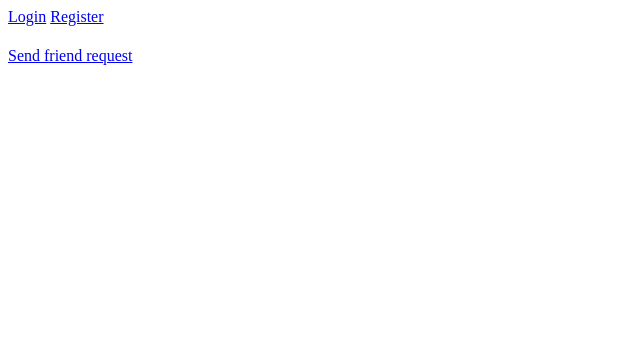
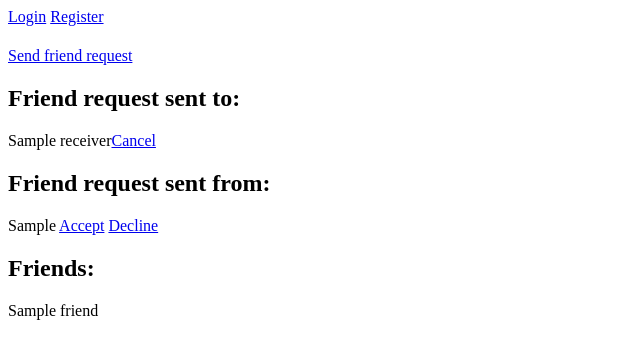
Before and after one commit to M-O-R-F-E-U-S-Z/MORFEUSZ, a Django app: template users/templates/users/profile.html in a window 1280 px wide. Shown: the top 359 px of the page, without its empty margins (0-640 px from the left). Run offline with Django 3.2, Linux system fonts and the light colour scheme; the template is opened without the code that fills it: most values are stand-ins (such as "Sample title", 1, 10 or a date in 2020).

Commit message:
friends system works

```diff
--- a/users/templates/users/accept_friend_request.html
+++ /dev/null
@@ -1,5 +0,0 @@
-{#{%  for friend_request in all_FriendRequets %}#}
-{#<h1>#}
-{#{{ friend_request.sender }} <a href="/accept_friend_request/{{ friend_request.id }}"#}
-{#</h1>#}
-{#{% endfor %}#}
--- a/users/templates/users/profile.html
+++ b/users/templates/users/profile.html
@@ -2,4 +2,22 @@
 {% block content %}
     <h1>{{ user.username }}</h1>
 <a class="nav-item nav-link" href="{% url 'users:send_friend_request' %}">Send friend request</a><br>
+
+    <h2> Friend request sent to: </h2>
+{% for fr_req in request_to %}
+    {{ fr_req.receiver }}<a href="/users/cancel_friend_request/{{ fr_req.id }}">Cancel</a> <br>
+{#    {{ fr_req }} <a href="/users/accept_friend_request/1234">Cancel</a> <br>#}
+{% endfor %}
+
+
+    <h2> Friend request sent from: </h2>
+{% for fr_req in request_from %}
+    {{ fr_req }} <a href="/users/accept_friend_request/{{ fr_req.id }}">Accept</a> <a href="/users/decline_friend_request/{{ fr_req.id }}">Decline</a> <br>
+{% endfor %}
+
+    <h2> Friends: </h2>
+    {% for friend in friend_list.friends.all %}
+    {{ friend }} <br>
+    {% endfor %}
+
 {% endblock content %}
--- a/users/urls.py
+++ b/users/urls.py
@@ -11,6 +11,8 @@ urlpatterns = [
     path('logout/', auth_views.LogoutView.as_view(
         template_name='users/logout.html'), name='logout'),
     path('send_friend_request/', views.send_friend_request, name='send_friend_request'),
-    # path('accept_friend_request', views.accept_friend_request, name='accept_friend_request'),
+    path('accept_friend_request/<int:request_id>/', views.accept_friend_request, name='accept_friend_request'),
+    path('decline_friend_request/<int:request_id>/', views.decline_friend_request, name='decline_friend_request'),
+    path('cancel_friend_request/<int:request_id>/', views.cancel_friend_request, name='cancel_friend_request'),
 
 ]
```
Also changed, not shown: users/templates/users/send_friend_request.html (+1 -19 lines), users/views.py (+20 -36 lines).
